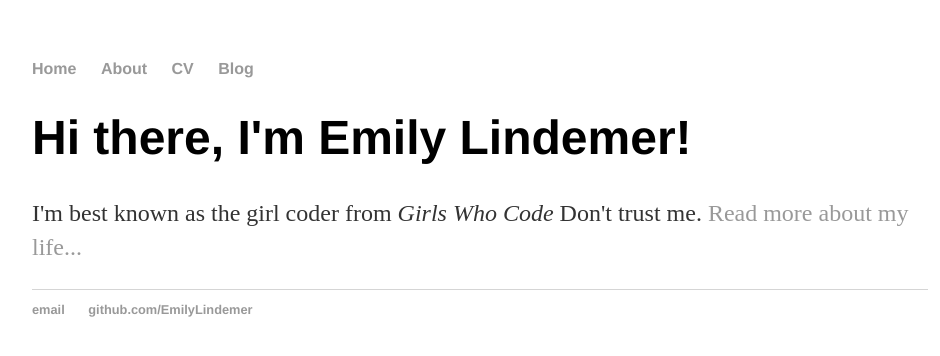
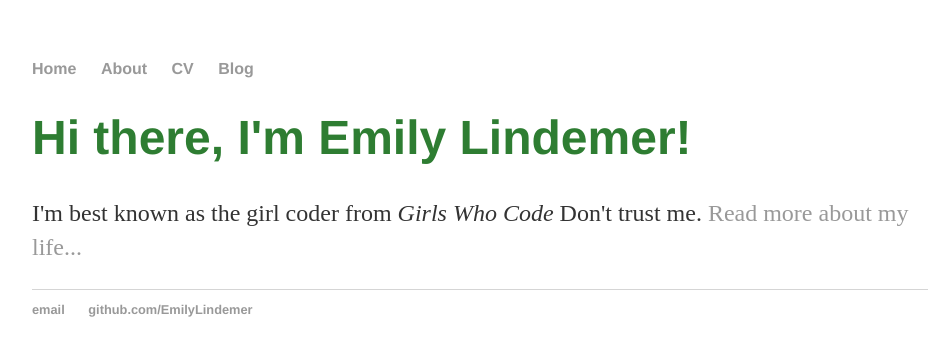
Before and after one commit to EmilyLindemer/EmilyLindemer.github.io, a Jekyll site: the page built from index.html, in a window 1280 px wide. Shown: the top 356 px of the page, without its empty margins (160-1100 px from the left). Built offline with Jekyll 4.4.1, drawn with Linux system fonts in a browser that asks for light colours.

Commit message:
changing colors

```diff
--- a/css/main.css
+++ b/css/main.css
@@ -22,6 +22,7 @@ a:hover {
 h1 {
     font-size: 3em;
     font-family:'Helvetica', 'Arial', 'Sans-Serif';
+    color: #2e7d32;
 }
 p {
     font-size: 1.5em;
```
